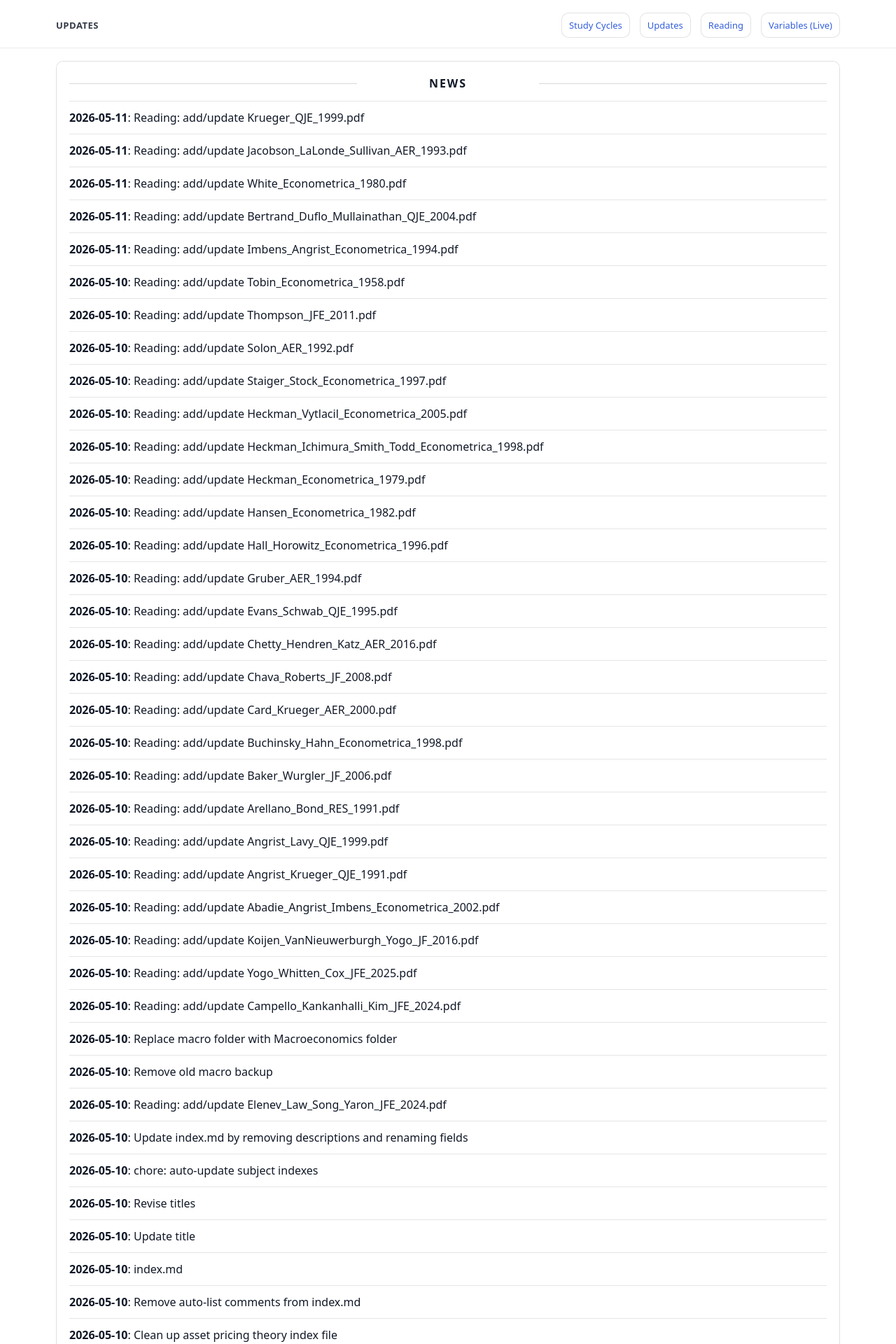
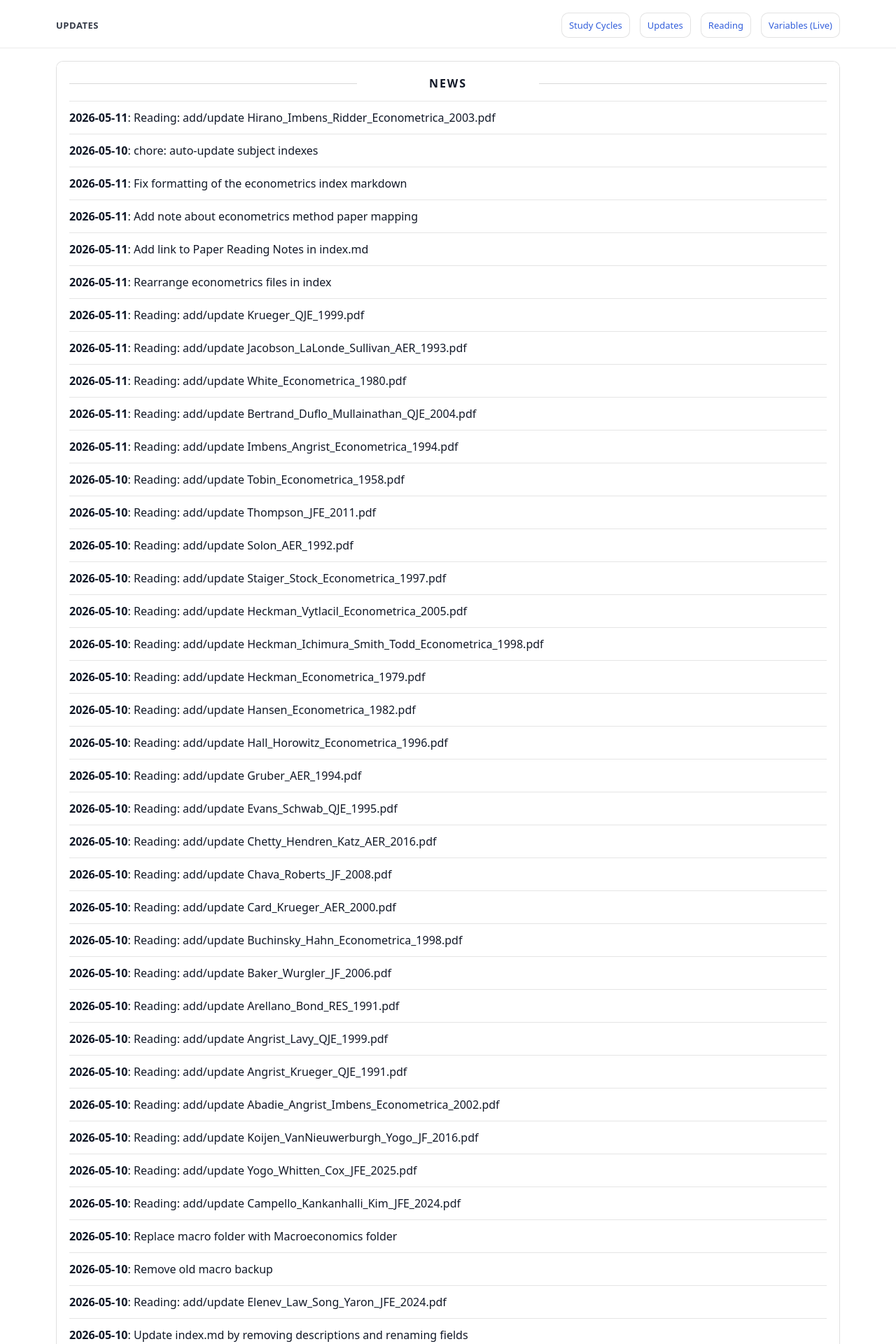
Before and after one commit to yaxinzn/study-archive, a Jekyll site: the page built from updates/index.md, in a window 1280 px wide. Shown: the top 1920 px of the page at 70% size. Built offline with Jekyll 4.4.1, drawn with Linux system fonts in a browser that asks for light colours; some of the changed text lies outside the part shown.

Commit message:
chore: update NEWS feed

```diff
--- a/_data/news.yml
+++ b/_data/news.yml
@@ -1,4 +1,22 @@
 # Auto-generated update history (sorted newest -> oldest). Do not edit manually.
+- ts: "1778446044"
+  date: "2026-05-11"
+  title: "Reading: add/update Hirano_Imbens_Ridder_Econometrica_2003.pdf"
+- ts: "1778446029"
+  date: "2026-05-10"
+  title: "chore: auto-update subject indexes"
+- ts: "1778445965"
+  date: "2026-05-11"
+  title: "Fix formatting of the econometrics index markdown"
+- ts: "1778445911"
+  date: "2026-05-11"
+  title: "Add note about econometrics method paper mapping"
+- ts: "1778445761"
+  date: "2026-05-11"
+  title: "Add link to Paper Reading Notes in index.md"
+- ts: "1778445681"
+  date: "2026-05-11"
+  title: "Rearrange econometrics files in index"
 - ts: "1778444549"
   date: "2026-05-11"
   title: "Reading: add/update Krueger_QJE_1999.pdf"
@@ -95,9 +113,6 @@
 - ts: "1778402927"
   date: "2026-05-10"
   title: "Update index.md by removing descriptions and renaming fields"
-- ts: "1778393528"
-  date: "2026-05-10"
-  title: "chore: auto-update subject indexes"
 - ts: "1778393474"
   date: "2026-05-10"
   title: "Revise titles"
```
